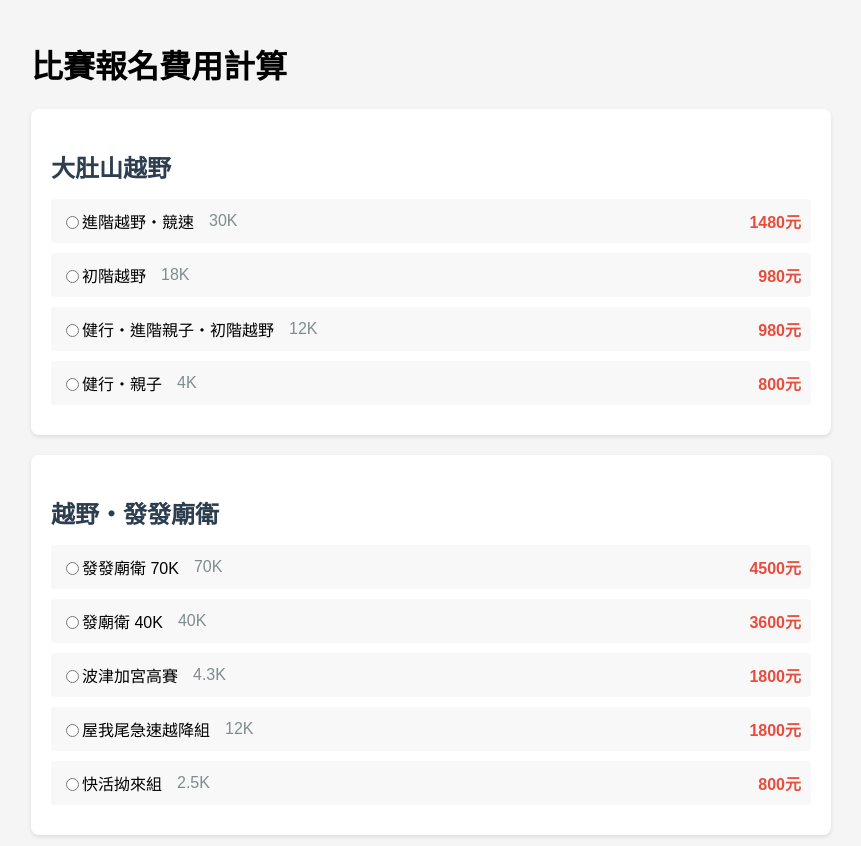
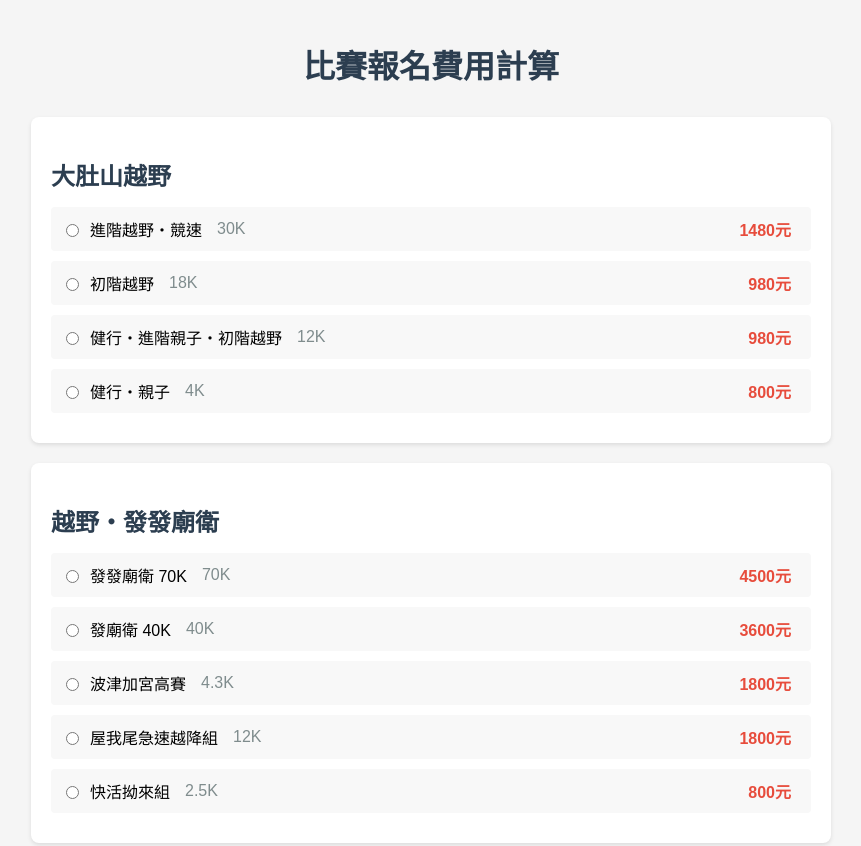
Before and after one commit to MaoMao0907/googletestfrom, a plain HTML site: page index.html in a window 1280 px wide. Shown: the top 846 px of the page, without its empty margins (209-1070 px from the left). Drawn offline with Linux system fonts and the light colour scheme.

Commit message:
Update index.html

```diff
--- a/index.html
+++ b/index.html
@@ -33,6 +33,11 @@
         .race-option.selected {
             background-color: #e3f2fd;
         }
+        h1 {
+            text-align: center;
+            color: #2c3e50;
+            margin-bottom: 30px;
+        }
         h2 {
             color: #2c3e50;
             margin-bottom: 15px;
@@ -53,10 +58,14 @@
         .cancel-btn.visible {
             display: inline-block;
         }
+        .cancel-btn:hover {
+            background-color: #ff1744;
+        }
         .price {
             margin-left: auto;
             color: #e74c3c;
             font-weight: bold;
+            padding-right: 10px;
         }
         .distance {
             color: #7f8c8d;
@@ -101,6 +110,10 @@
         }
         .fill-button:hover {
             background-color: #45a049;
+        }
+        label {
+            margin-left: 8px;
+            cursor: pointer;
         }
     </style>
 </head>
```
